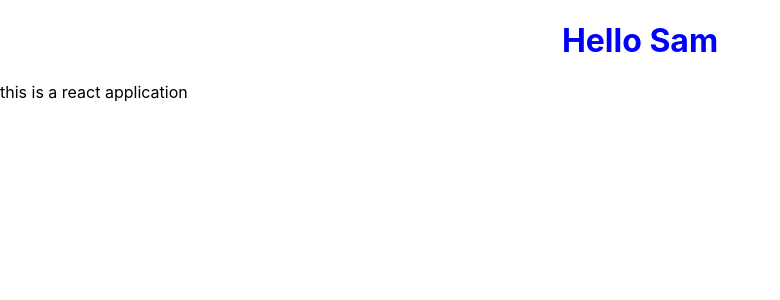
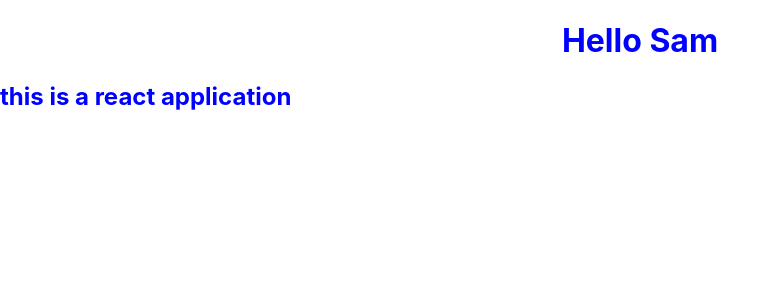
Before and after one commit to Sam516-Dev/React-Node-Express-Project, a React (Create React App) app in the folder Client/: page / in a window 1280 px wide. Shown: the top 300 px of the page, without its empty margins (0-780 px from the left). Built offline with nearby package versions, Linux system fonts and the light colour scheme.

Commit message:
good
Signed-off-by: Sam516-Dev <samuelnjoroge3455@gmail.com>

```diff
--- a/Client/src/App.js
+++ b/Client/src/App.js
@@ -1,11 +1,11 @@
 import React from 'react'
-import { Title, body } from './styled-components/styles'
+import { Title, Body } from './styled-components/styles'
 
 function App() {
   return (
     <div>
       <Title> Hello Sam </Title>
-      <body> this is a react application </body>
+      <Body> this is a react application </Body>
     </div>
   )
 }
--- a/Client/src/styled-components/styles.js
+++ b/Client/src/styled-components/styles.js
@@ -18,7 +18,7 @@ export const Title = styled.h1`
 
 `;
 
-export const body = styled.h2`
+export const Body = styled.h2`
   text-align: left;
   color: blue;
 
```
